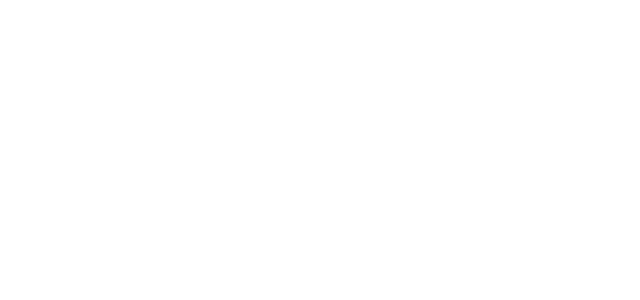
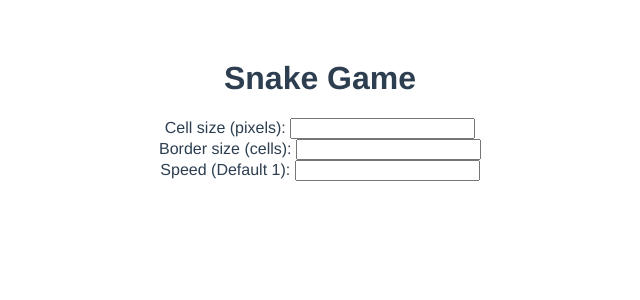
Before and after one commit to Stormeal/Snake-Game, a Vue app: page / in a window 1280 px wide. Shown: the top 300 px of the page, without its empty margins (320-960 px from the left). Built offline with nearby package versions, Linux system fonts and the light colour scheme.

Commit message:
feat(app): Created three inputs for configuration

```diff
--- a/src/App.vue
+++ b/src/App.vue
@@ -1,6 +1,19 @@
 <template>
   <div id="app">
+    <h1>Snake Game</h1>
 
+    <div class="column">
+      Cell size (pixels):
+      <input type="number" min="10" v-model.number="cellSize" />
+    </div>
+    <div class="column">
+      Border size (cells):
+      <input type="number" min="5" v-model.number="boardSize" />
+    </div>
+    <div class="column">
+      Speed (Default 1):
+      <input type="number" min="1" v-model.number="speed" />
+    </div>
   </div>
 </template>
 
```
